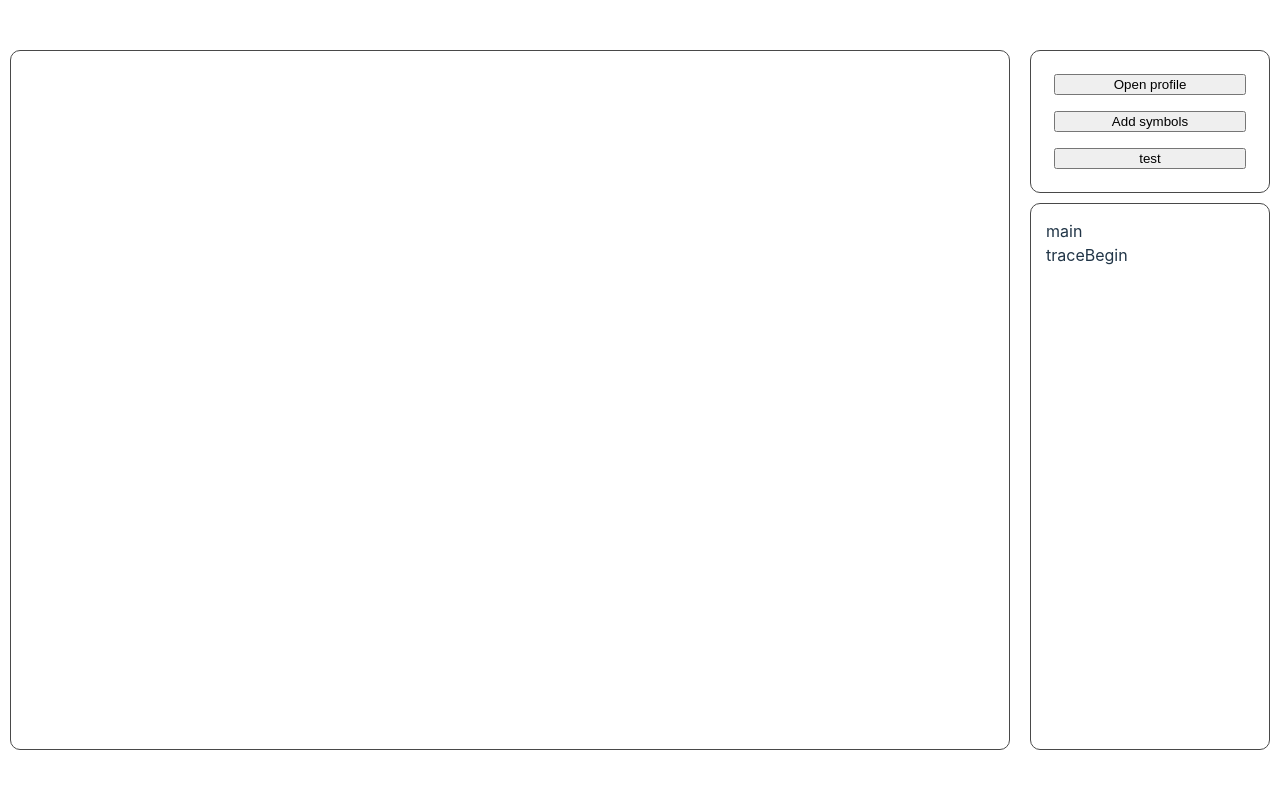
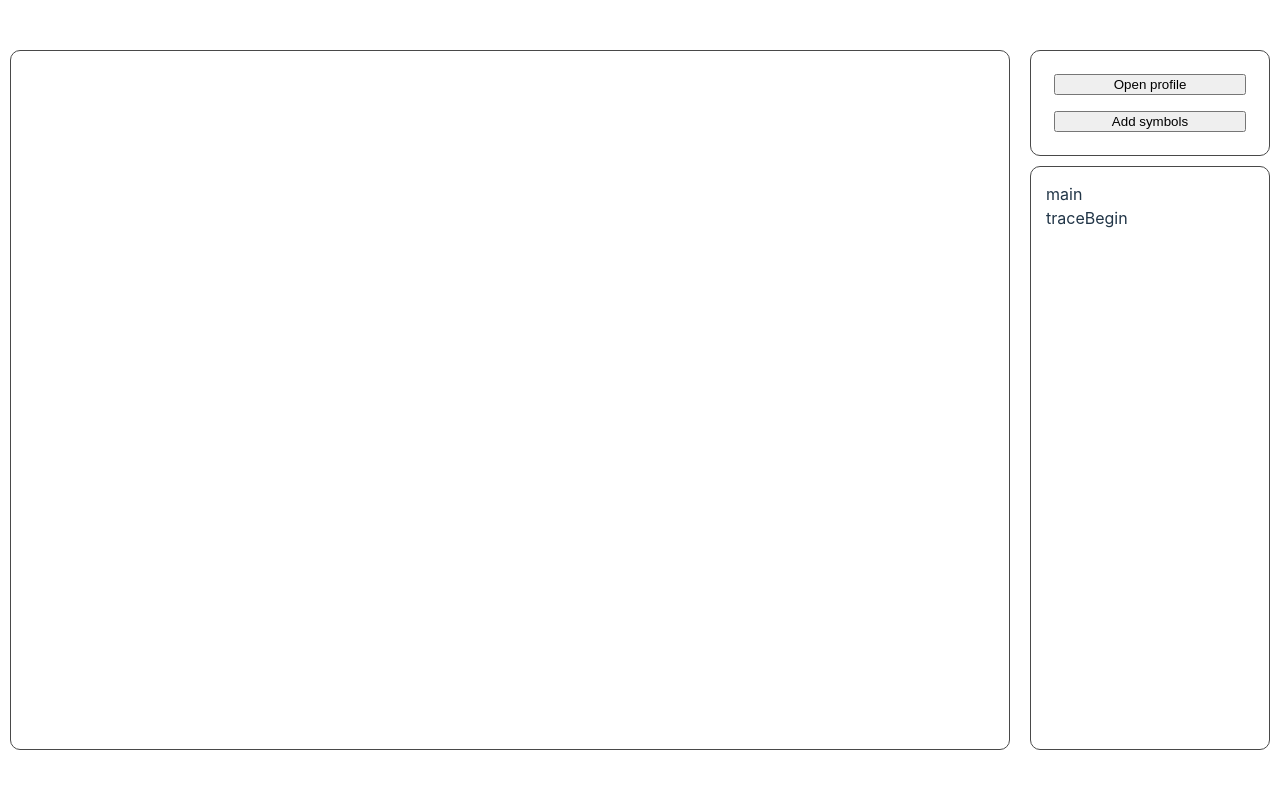
Before and after one commit to MrThanlon/tiny-prof, a Vue app in the folder tiny-prof-viewer/: page / in a window 1280 px wide. Shown: the top 788 px of the page. Built offline with nearby package versions, Linux system fonts and the light colour scheme.

Commit message:
update
Signed-off-by: MrThanlon <i@anclx.cc>

```diff
--- a/tiny-prof-viewer/src/App.vue
+++ b/tiny-prof-viewer/src/App.vue
@@ -69,7 +69,6 @@ const functions = ['main', 'traceBegin']
     <div class="file card">
       <button @click="selectFile(openProfile)">Open profile</button>
       <button @click="selectFile(addSymbols)">Add symbols</button>
-      <button @click="profile.push('cool')">test</button>
     </div>
     <div class="functions card">
       <div v-for="func in functions">
```
